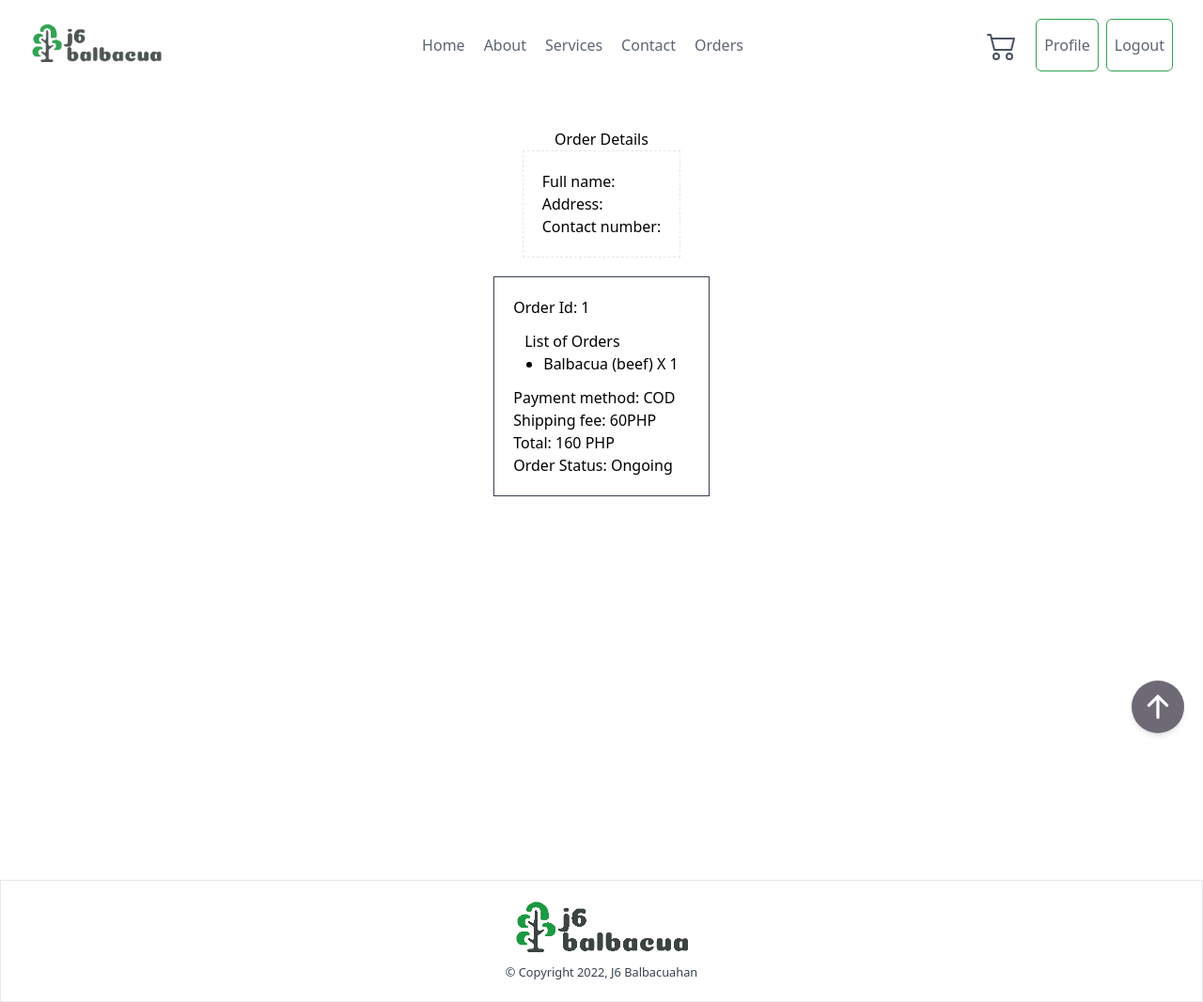
After one commit to yohi441/J6-ordering_system, a Django app: page /order/1/ in a window 1280 px wide. The commit adds this page. Shown: the whole page at 94% size. Run offline with Django 3.2, Linux system fonts and the light colour scheme; a user stored in the database is signed in; data comes from the database, SQL or seed files in the repository; both versions use the stored data as it was after the commit.

Commit message:
Add order list and order detail

```diff
--- a/ordering/urls.py
+++ b/ordering/urls.py
@@ -22,7 +22,7 @@ urlpatterns = [
     path('profile/edit', views.ProfileEditView.as_view(), name='profile-edit'),
     path('order/', views.OrderView.as_view(), name='order'),
     path('order/list/', views.OrderListView.as_view(), name="order-list"),
-
+    path('order/<int:pk>/', views.OrderDetail.as_view(), name="order-detail"),
     path('redirect/<int:amount>/', views.gcash_redirect, name="gcash-redirect"),
 
 
--- a/ordering/views.py
+++ b/ordering/views.py
@@ -505,7 +505,37 @@ class OrderListView(LoginRequiredMixin, ListView):
     template_name = "order_list.html"
     context_object_name = 'orders'
 
+    def get_context_data(self,*args, **kwargs):
+        context = super(OrderListView, self).get_context_data(*args,**kwargs)
+        if 'cart' in self.request.session:
+            cart = self.request.session['cart']
+        else:
+            cart = []
+
+        context['cart'] = len(cart)
+
+        return context
+
 
     def get_queryset(self):
        user = User.objects.get(pk=self.request.user.pk)
        return Order.objects.filter(user=user)
+
+
+class OrderDetail(LoginRequiredMixin, View):
+
+
+    def get(self, request, pk):
+        if 'cart' in self.request.session:
+            cart = self.request.session['cart']
+        else:
+            cart = []
+
+        order = Order.objects.get(pk=pk)
+        order_items = OrderItems.objects.filter(order=order)
+        context = {
+            'order': order,
+            'order_items': order_items,
+            'cart': len(cart)
+        }
+        return render(request, 'order_detail.html', context)
--- a/requirements.txt
+++ b/requirements.txt
@@ -1,7 +1,12 @@
 asgiref==3.5.2
+certifi==2022.9.14
+charset-normalizer==2.1.1
 Django==3.2.13
+idna==3.4
 mysqlclient==2.1.1
 Pillow==9.2.0
 python-decouple==3.6
 pytz==2022.1
+requests==2.28.1
 sqlparse==0.4.2
+urllib3==1.26.12
--- a/static/css/output.css
+++ b/static/css/output.css
@@ -785,6 +785,14 @@ video {
   margin-top: 2rem;
 }
 
+.mr-3 {
+  margin-right: 0.75rem;
+}
+
+.mr-5 {
+  margin-right: 1.25rem;
+}
+
 .block {
   display: block;
 }
@@ -1684,6 +1692,11 @@ video {
   background-color: rgb(191 219 254 / var(--tw-bg-opacity));
 }
 
+.hover\:bg-red-400:hover {
+  --tw-bg-opacity: 1;
+  background-color: rgb(248 113 113 / var(--tw-bg-opacity));
+}
+
 .hover\:bg-green-700:hover {
   --tw-bg-opacity: 1;
   background-color: rgb(21 128 61 / var(--tw-bg-opacity));
@@ -1745,6 +1758,11 @@ video {
   background-color: rgb(34 197 94 / var(--tw-bg-opacity));
 }
 
+.focus\:bg-red-500:focus {
+  --tw-bg-opacity: 1;
+  background-color: rgb(239 68 68 / var(--tw-bg-opacity));
+}
+
 .focus\:bg-\[\#3B3A40\]:focus {
   --tw-bg-opacity: 1;
   background-color: rgb(59 58 64 / var(--tw-bg-opacity));
--- a/templates/components/header.html
+++ b/templates/components/header.html
@@ -32,7 +32,7 @@
                 </span>
             </a>
             {% if user.is_authenticated %}
-            <a href="" hx-boost="true" id="contact-button" class="relative font-medium leading-6 text-gray-600 transition duration-150 ease-out hover:text-gray-900" x-data="{ hover: false }" @mouseenter="hover = true" @mouseleave="hover = false">
+            <a href="{% url 'order-list' %}" hx-boost="true" id="contact-button" class="relative font-medium leading-6 text-gray-600 transition duration-150 ease-out hover:text-gray-900" x-data="{ hover: false }" @mouseenter="hover = true" @mouseleave="hover = false">
                 <span class="block">Orders</span>
                 <span class="absolute bottom-0 left-0 inline-block w-full h-0.5 -mb-1 overflow-hidden">
                     <span x-show="hover" class="absolute inset-0 inline-block w-full h-full transform bg-gray-900" x-transition:enter="transition ease duration-200" x-transition:enter-start="scale-0" x-transition:enter-end="scale-100" x-transition:leave="transition ease-out duration-300" x-transition:leave-start="scale-100" x-transition:leave-end="scale-0"></span>
@@ -52,8 +52,8 @@
                 <p class="absolute flex items-center justify-center w-6 h-6 p-2 text-sm text-gray-100 bg-red-500 border-2 border-white rounded-full top-2 right-1">{{cart}}</p>
                 {% endif %}
             </a>
-            <a href="{% url 'profile' %}" class="flex items-center px-2 border-j6primary border transition-colors duration-200 text-gray-600 hover:text-gray-100 transform rounded-md bg-white hover:bg-j6primary focus:outline-none focus:bg-green-500">Profile</a>
-            <a href="{% url 'logout' %}" class="flex items-center px-2 border-j6primary border transition-colors duration-200 text-gray-600 hover:text-gray-100 transform rounded-md bg-white hover:bg-j6primary focus:outline-none focus:bg-green-500">Logout</a>
+            <a href="{% url 'profile' %}" class="flex items-center px-2 text-gray-600 transition-colors duration-200 transform bg-white border rounded-md border-j6primary hover:text-gray-100 hover:bg-j6primary focus:outline-none focus:bg-green-500">Profile</a>
+            <a href="{% url 'logout' %}" class="flex items-center px-2 text-gray-600 transition-colors duration-200 transform bg-white border rounded-md border-j6primary hover:text-gray-100 hover:bg-j6primary focus:outline-none focus:bg-green-500">Logout</a>
         </div>
         {% else %}
         <div class="z-20 flex gap-2">
@@ -65,8 +65,8 @@
                 <p class="absolute flex items-center justify-center w-6 h-6 p-2 text-sm text-gray-100 bg-red-500 border-2 border-white rounded-full top-2 right-1">{{cart}}</p>
                 {% endif %}
             </a>
-            <a href="{% url 'sign-in' %}" class="px-2 flex items-center border-j6primary border transition-colors duration-200 text-gray-600 hover:text-gray-100 transform rounded-md bg-white hover:bg-j6primary focus:outline-none focus:bg-green-500">Login</a>
-            <a href="{% url 'sign-up'  %}" class="px-2 flex items-center text-white transition-colors duration-200 transform rounded-md bg-j6primary hover:bg-gray-100 hover:text-gray-600 border hover:border-j6primary focus:outline-none focus:bg-green-500">Register</a>
+            <a href="{% url 'sign-in' %}" class="flex items-center px-2 text-gray-600 transition-colors duration-200 transform bg-white border rounded-md border-j6primary hover:text-gray-100 hover:bg-j6primary focus:outline-none focus:bg-green-500">Login</a>
+            <a href="{% url 'sign-up'  %}" class="flex items-center px-2 text-white transition-colors duration-200 transform border rounded-md bg-j6primary hover:bg-gray-100 hover:text-gray-600 hover:border-j6primary focus:outline-none focus:bg-green-500">Register</a>
         </div>
         {% endif %}
 
--- /dev/null
+++ b/templates/order_detail.html
@@ -0,0 +1,31 @@
+{% extends 'base.html' %}
+
+
+{% block content %}
+{% include 'components/header.html' %}
+
+    <div class="container flex flex-col items-center min-h-screen py-10 mx-auto mb-10">
+        <div class="">Order Details</div>
+        <div class="p-5 mb-5 border border-dashed">
+            <div>Full name: </div>
+            <div>Address: </div>
+            <div>Contact number: </div>
+        </div>
+        <div class="p-5 border border-gray-700">
+            <div>Order Id: {{order.id}}</div>
+            <ul class="p-3 list-disc">
+            <p>List of Orders</p>
+            {% for food in order_items %}
+            <li class="ml-5">{{food}} X {{food.quantity}}</li>
+            {% endfor %}
+            </ul>
+            <div>Payment method: {{ order.payment_method }}</div>
+            <div>Shipping fee: {{ order.shipping_fee }}PHP</div>
+            <div>Total: {{ order.total }} PHP</div>
+            <div>Order Status: {{order.order_status}}</div>
+        </div>
+
+    </div>
+
+{% include 'components/footer.html' %}
+{% endblock content %}
```
Also changed, not shown: templates/order_list.html (+17 -2 lines), db.sqlite3, templates/components/product_list.html (indentation only).
